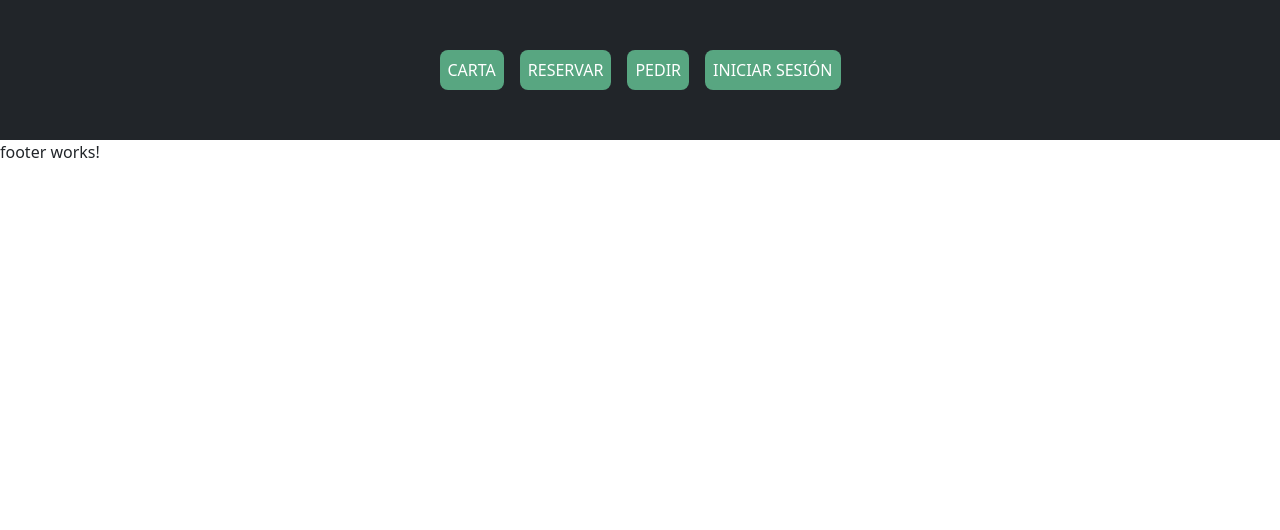
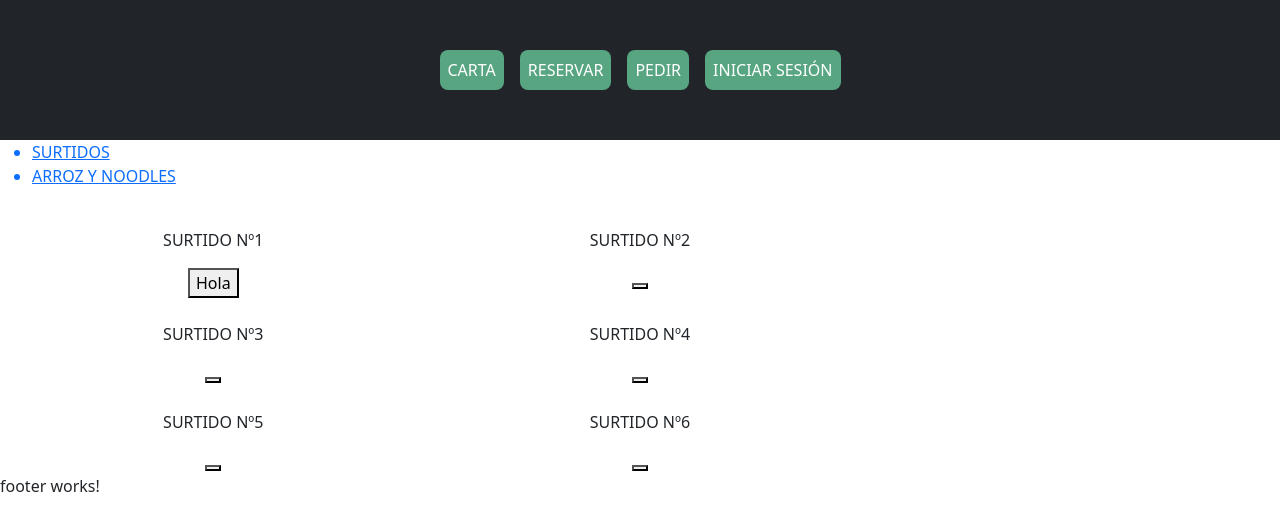
Before and after one commit to CarlosGM2005/Bambu, an Angular app: page /carrito-compra in a window 1280 px wide. Before the commit this address led to /. Shown: the top 530 px of the page. Built offline with nearby package versions, Linux system fonts and the light colour scheme.

Commit message:
update routing

```diff
--- a/src/app/app-routing.module.ts
+++ b/src/app/app-routing.module.ts
@@ -14,7 +14,7 @@ const routes: Routes = [
   {path: 'header', component:HeaderComponent},
   {path: 'footer', component:FooterComponent},
   { path: 'carta', component: CartaComponent },
-  { path: 'carrito', component: CarritoCompraComponent },
+  { path: 'carrito-compra', component: CarritoCompraComponent },
   { path: 'registrarse', component: RegistrarseComponent },
   { path: 'login', component: LoginComponent },
   { path: 'reservar', component: ReservarComponent },
--- a/src/app/carrito-compra/carrito-compra.component.html
+++ b/src/app/carrito-compra/carrito-compra.component.html
@@ -12,7 +12,7 @@
                 <div class="col12 col-md-6 text-center">
                     <img src="" alt="">
                     <p>SURTIDO Nº1</p>
-                    <button></button>
+                    <button>Hola</button>
                 </div>
 
                 <div class="col12 col-md-6 text-center">
--- a/src/app/header/header.component.html
+++ b/src/app/header/header.component.html
@@ -12,7 +12,7 @@
                 <a class="nav-link" href="#">RESERVAR</a>
                 </li>
                 <li class="nav-item">
-                <a class="nav-link" href="carrito-compra">PEDIR</a>
+                <a class="nav-link" href="http://localhost:4200/carrito-compra">PEDIR</a>
                 </li>
                 <li class="nav-item">
                 <a class="nav-link " href="#">INICIAR SESIÓN</a>
```
